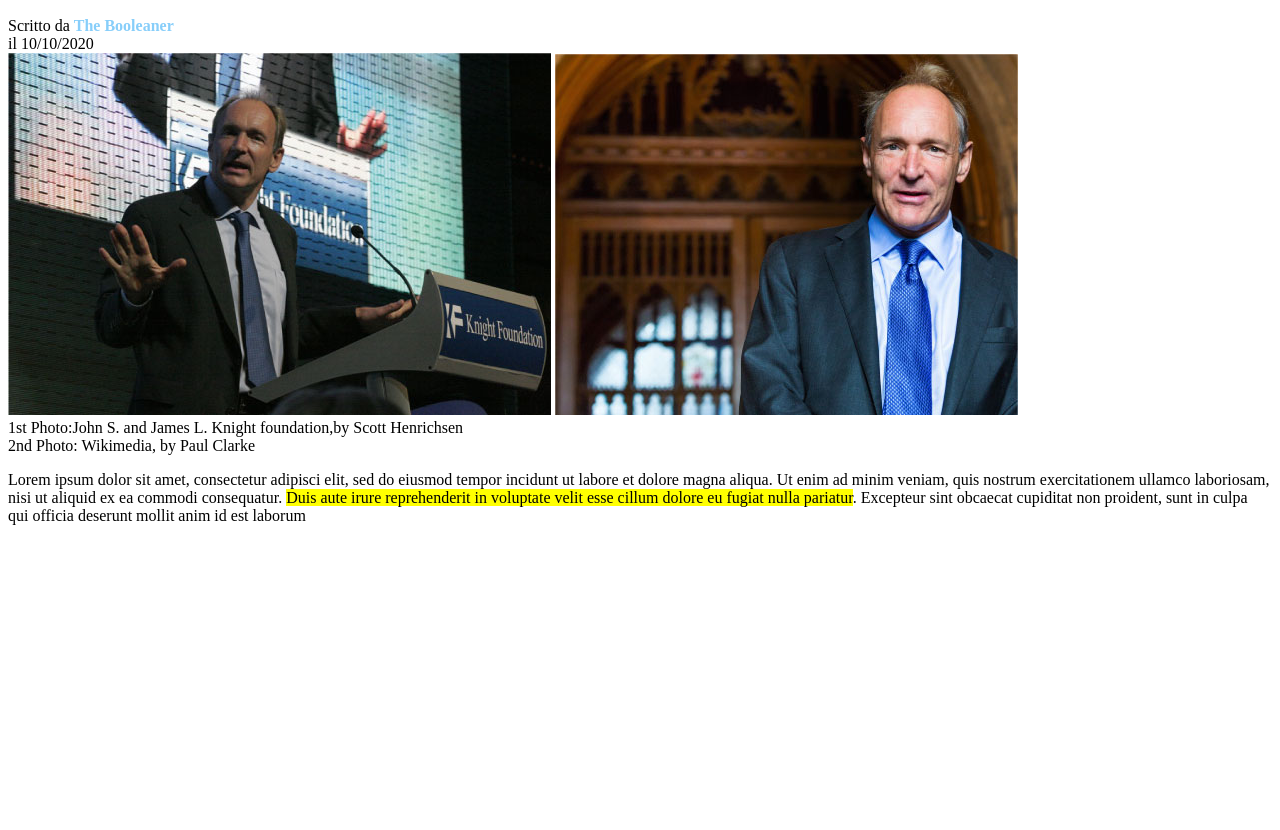
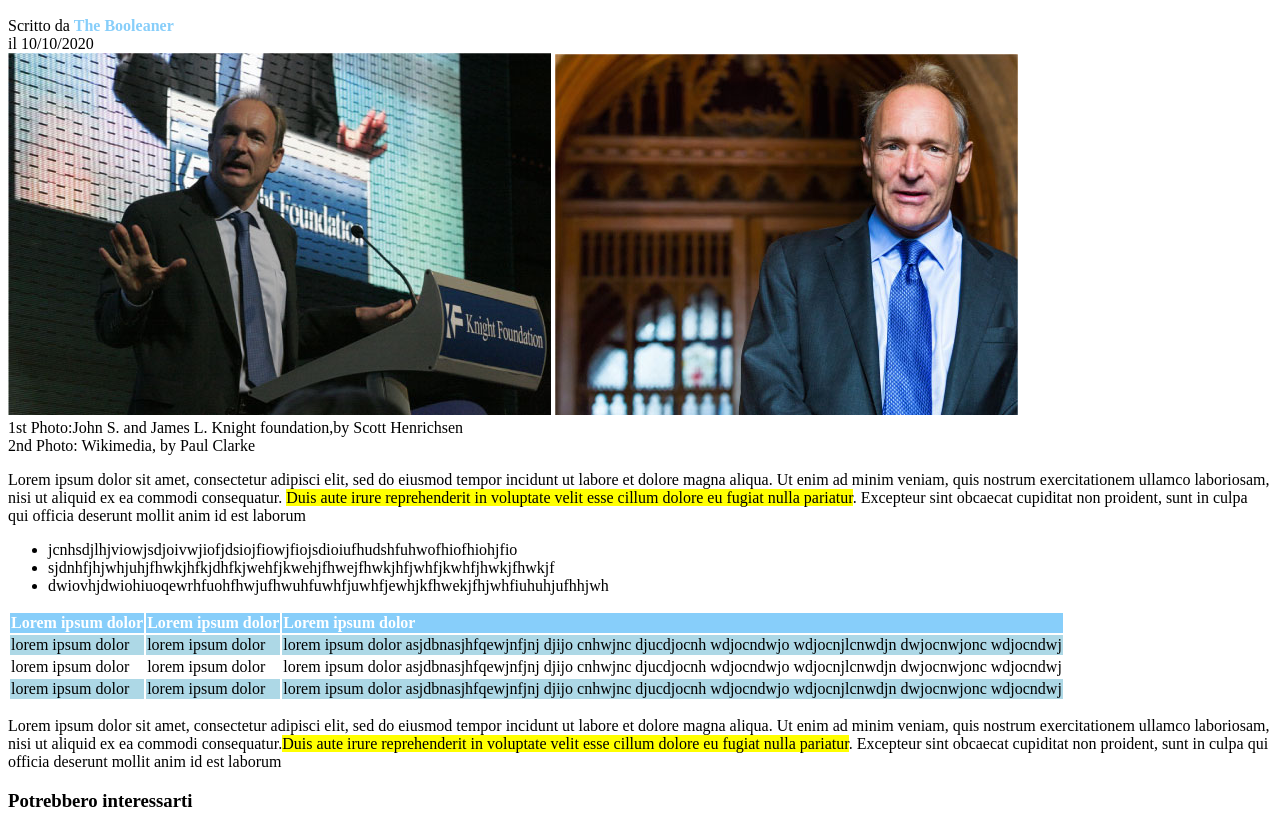
Before and after one commit to Alecpu92/html-css-booleaner, a plain HTML site: page index.html in a window 1280 px wide. Shown: the part 262-1092 px from the top of the page. Before the commit the page ends 803 px from the top, so only its background shows below. Drawn offline with Linux system fonts and the light colour scheme; files whose address does not match are found by name.

Commit message:
fine main inizio footer

```diff
--- a/css/style.css
+++ b/css/style.css
@@ -9,3 +9,13 @@ header{
 strong{
     color: lightskyblue;
 }
+table{
+    text-align: justify;
+}
+th{
+   background-color: lightskyblue;
+   color: white;
+}
+.linee-updown{
+    background-color: lightblue;
+}
--- a/index.html
+++ b/index.html
@@ -33,10 +33,57 @@
     <!-- seconda sezione del main, paragrafo e lista -->
     <section>
         <p>Lorem ipsum dolor sit amet, consectetur adipisci elit, sed do eiusmod tempor incidunt ut labore et dolore magna aliqua. Ut enim ad minim veniam, quis nostrum exercitationem ullamco laboriosam, nisi ut aliquid ex ea commodi consequatur. <mark>Duis aute irure reprehenderit in voluptate velit esse cillum dolore eu fugiat nulla pariatur</mark>. Excepteur sint obcaecat cupiditat non proident, sunt in culpa qui officia deserunt mollit anim id est laborum</p>
+        <ul>
+            <li>jcnhsdjlhjviowjsdjoivwjiofjdsiojfiowjfiojsdioiufhudshfuhwofhiofhiohjfio</li>
+            <li>sjdnhfjhjwhjuhjfhwkjhfkjdhfkjwehfjkwehjfhwejfhwkjhfjwhfjkwhfjhwkjfhwkjf</li>
+            <li>dwiovhjdwiohiuoqewrhfuohfhwjufhwuhfuwhfjuwhfjewhjkfhwekjfhjwhfiuhuhjufhhjwh</li>
+        </ul>
+    </section>
 
-    </section>
+    <!-- terza sezione del main, tabella e paragrafo finale -->
+
+    <table>
+
+        <!-- intestazione tabella -->
+        <thead>
+         <tr>
+            <th>Lorem ipsum dolor</th>
+            <th>Lorem ipsum dolor</th>
+            <th>Lorem ipsum dolor</th>
+         </tr>
+        </thead>
+
+        <!-- corpo tabella -->
+        <tbody>
+            <tr class="linee-updown">
+                <td>lorem ipsum dolor</td>
+                <td>lorem ipsum dolor</td>
+                <td>lorem ipsum dolor asjdbnasjhfqewjnfjnj djijo cnhwjnc djucdjocnh wdjocndwjo wdjocnjlcnwdjn dwjocnwjonc wdjocndwj</td>
+            </tr>
+            <tr>
+                <td>lorem ipsum dolor</td>
+                <td>lorem ipsum dolor</td>
+                <td>lorem ipsum dolor asjdbnasjhfqewjnfjnj djijo cnhwjnc djucdjocnh wdjocndwjo wdjocnjlcnwdjn dwjocnwjonc wdjocndwj</td>
+            </tr>
+            <tr class="linee-updown">
+                <td>lorem ipsum dolor</td>
+                <td>lorem ipsum dolor</td>
+                <td>lorem ipsum dolor asjdbnasjhfqewjnfjnj djijo cnhwjnc djucdjocnh wdjocndwjo wdjocnjlcnwdjn dwjocnwjonc wdjocndwj</td>
+            </tr>
+        </tbody>
+    </table>
+
+    <!-- fine tabella -->
+
+    <p>Lorem ipsum dolor sit amet, consectetur adipisci elit, sed do eiusmod tempor incidunt ut labore et dolore magna aliqua. Ut enim ad minim veniam, quis nostrum exercitationem ullamco laboriosam, nisi ut aliquid ex ea commodi consequatur.<mark>Duis aute irure reprehenderit in voluptate velit esse cillum dolore eu fugiat nulla pariatur</mark>. Excepteur sint obcaecat cupiditat non proident, sunt in culpa qui officia deserunt mollit anim id est laborum</p>
 
 </main>
 
+<!-- inizio footer -->
+
+<footer>
+    <h3 id="interessi">Potrebbero interessarti</h3>
+</footer>
+
 </body>
 </html>
```
